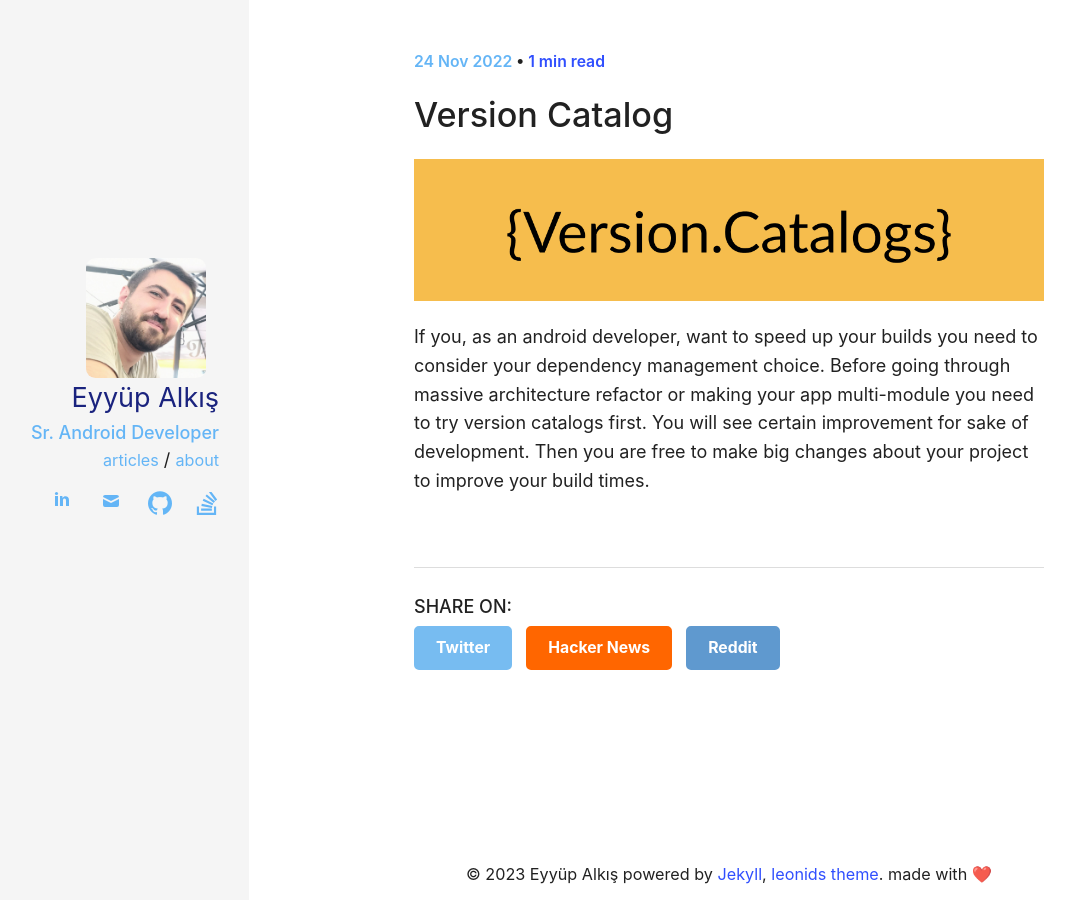
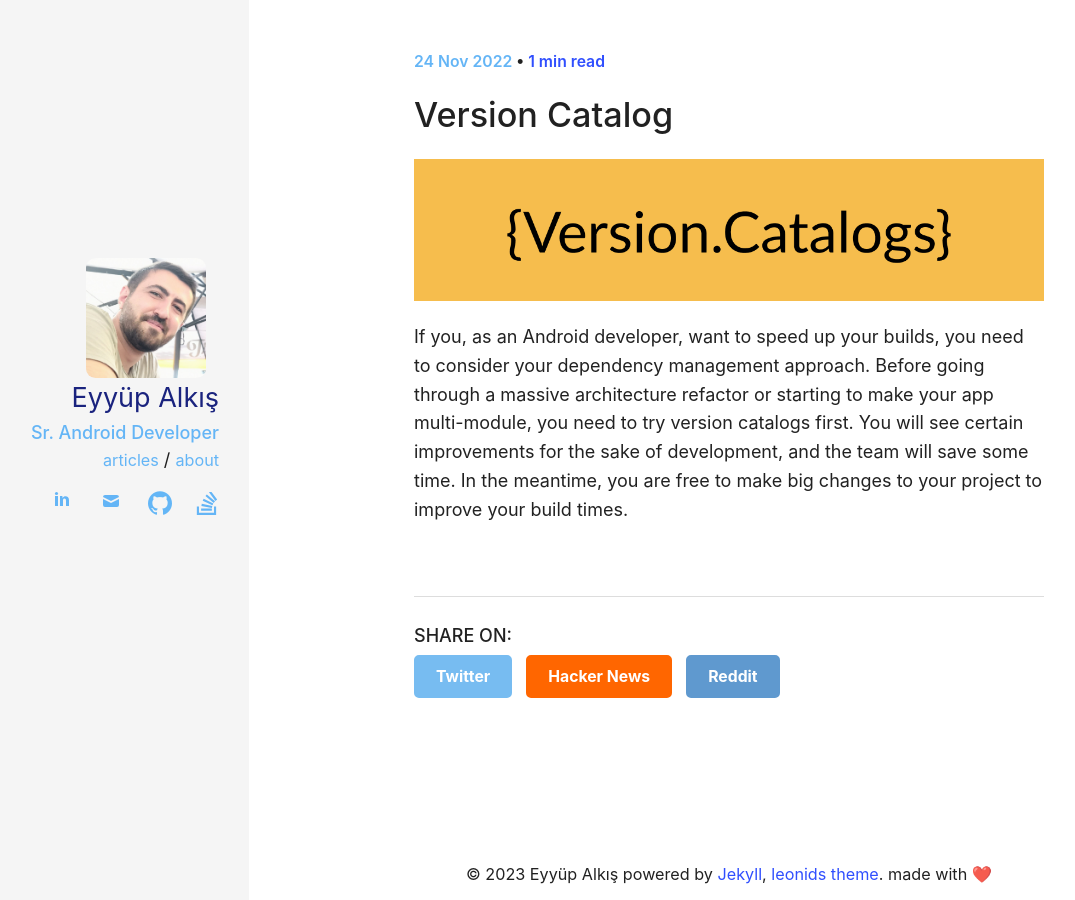
Before and after one commit to EyyupAlkis/About, a Jekyll site: the page built from _posts/2022-11-24-Version-Catalog.md, in a window 1280 px wide. Shown: the whole page, without its empty margins (71-1146 px from the left). Built offline with Jekyll 4.4.1, drawn with Linux system fonts in a browser that asks for light colours.

Commit message:
grammer check

```diff
--- a/_posts/2022-11-24-Version-Catalog.md
+++ b/_posts/2022-11-24-Version-Catalog.md
@@ -12,6 +12,6 @@ lang: en
   <img src="/img/version-catalog.png" />
 </p>
 
-If you, as an android developer, want to speed up your builds you need to consider your dependency management choice. Before going through massive architecture refactor or making your app multi-module you need to try version catalogs first. You will see certain improvement for sake of development. Then you are free to make big changes about your project to improve your build times.
+If you, as an Android developer, want to speed up your builds, you need to consider your dependency management approach. Before going through a massive architecture refactor or starting to make your app multi-module, you need to try version catalogs first. You will see certain improvements for the sake of development, and the team will save some time. In the meantime, you are free to make big changes to your project to improve your build times.
 
 <!--more-->
```
